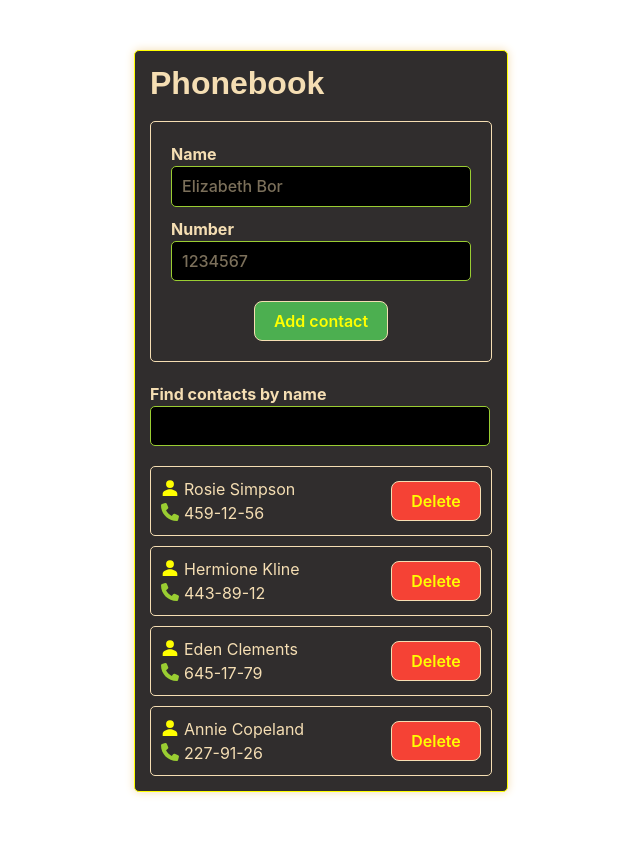
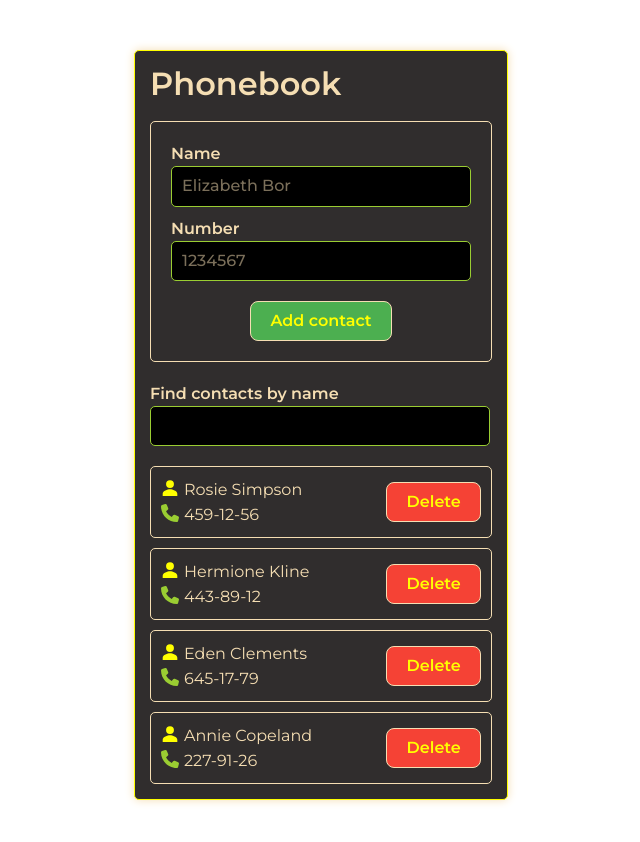
Before and after one commit to CosmicSand/goit-react-hw-06, a React (Vite) app: page / in a window 1280 px wide. Shown: the top 842 px of the page, without its empty margins (319-959 px from the left). Built offline with nearby package versions, Linux system fonts and the light colour scheme.

Commit message:
reduxjs/toolkit

```diff
--- a/index.html
+++ b/index.html
@@ -4,7 +4,15 @@
     <meta charset="UTF-8" />
     <link rel="icon" type="image/svg+xml" href="/vite.svg" />
     <meta name="viewport" content="width=device-width, initial-scale=1.0" />
-    <title>HW 03</title>
+    <title>HW 06</title>
+    <link rel="preconnect" href="https://fonts.googleapis.com" />
+    <link rel="preconnect" href="https://fonts.gstatic.com" crossorigin />
+    <link rel="preconnect" href="https://fonts.googleapis.com" />
+    <link rel="preconnect" href="https://fonts.gstatic.com" crossorigin />
+    <link
+      href="https://fonts.googleapis.com/css2?family=Montserrat:wght@400;500;600&display=swap"
+      rel="stylesheet"
+    />
     <link
       rel="stylesheet"
       href="node_modules/modern-normalize/modern-normalize.css"
--- a/package.json
+++ b/package.json
@@ -10,6 +10,7 @@
     "preview": "vite preview"
   },
   "dependencies": {
+    "@reduxjs/toolkit": "^2.2.3",
     "formik": "^2.4.5",
     "modern-normalize": "^2.0.0",
     "react": "^18.2.0",
--- a/src/components/App/App.module.css
+++ b/src/components/App/App.module.css
@@ -17,6 +17,5 @@
 .header {
   color: wheat;
   font-size: 32px;
-  font-weight: 700;
-  font-family: Arial, Helvetica, sans-serif;
+  font-weight: 600;
 }
--- a/src/index.css
+++ b/src/index.css
@@ -1,5 +1,6 @@
 :root {
-  font-family: Inter, system-ui, Avenir, Helvetica, Arial, sans-serif;
+  font-family: Montserrat, Inter, system-ui, Avenir, Helvetica, Arial,
+    sans-serif;
   line-height: 1.5;
   font-weight: 400;
 
```
Also changed, not shown: 1 other file (tests, documents, lock files or other folders).
